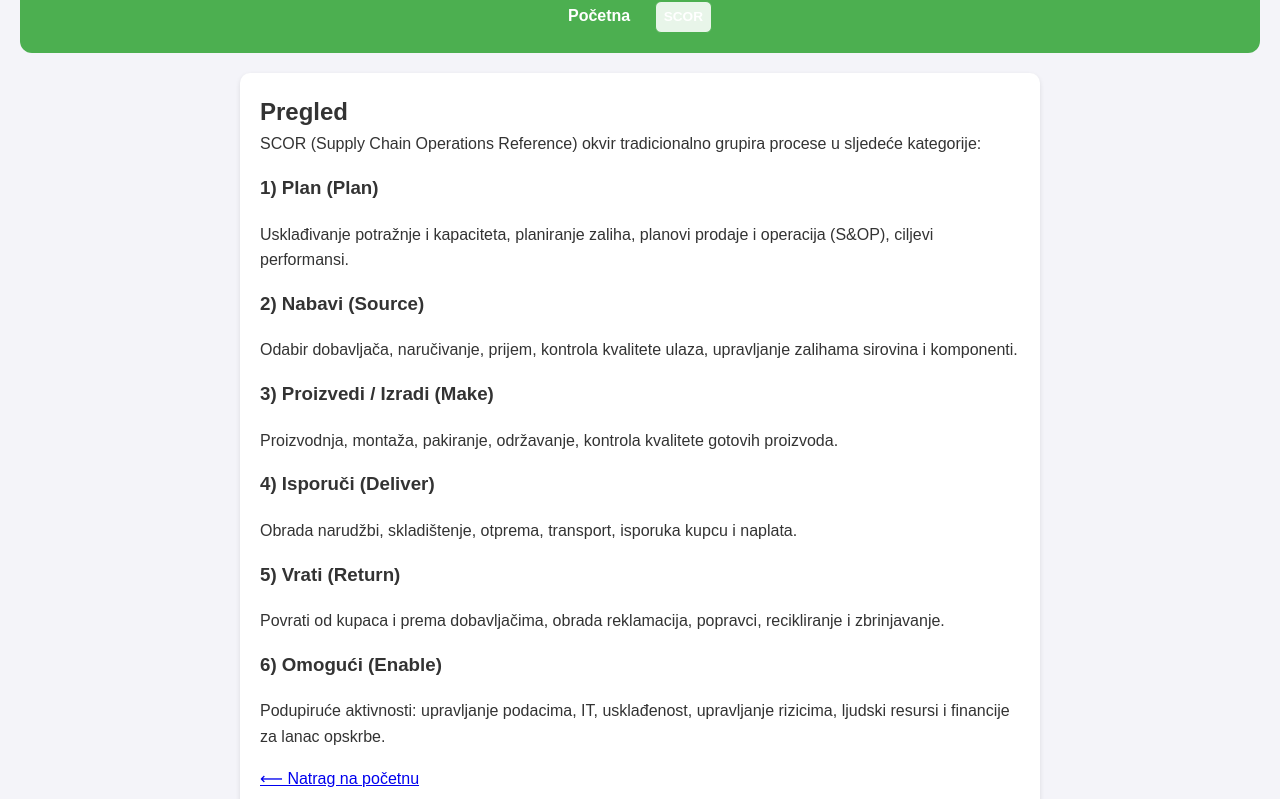
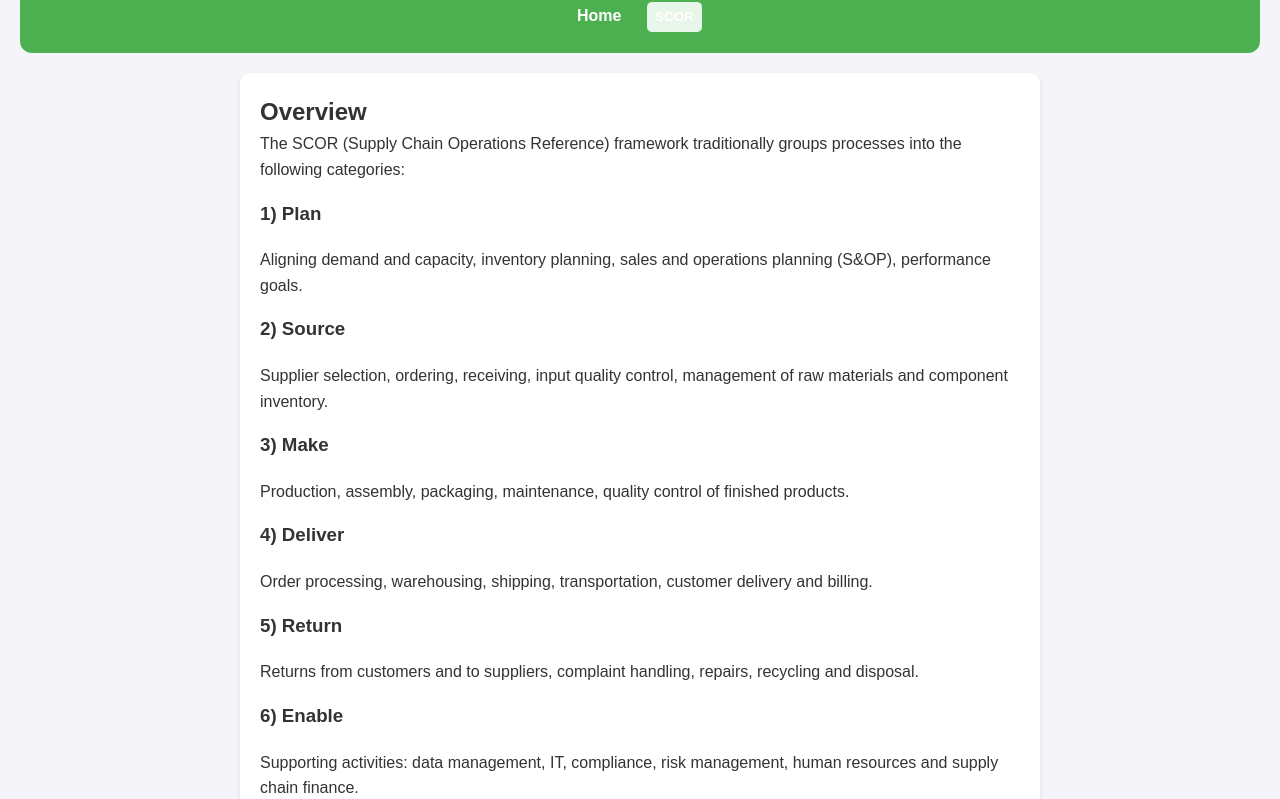
Before and after one commit to lovrocvitas2020/MyWebsiteTest1, a plain HTML site: page scor.html in a window 1280 px wide. Shown: the part 90-889 px from the top of the page. Drawn offline with Linux system fonts and the light colour scheme.

Commit message:
Update scor.html

```diff
--- a/scor.html
+++ b/scor.html
@@ -1,9 +1,9 @@
 <!DOCTYPE html>
-<html lang="hr">
+<html lang="en">
 <head>
   <meta charset="UTF-8" />
   <meta name="viewport" content="width=device-width, initial-scale=1.0" />
-  <title>SCOR procesi – sažetak</title>
+  <title>SCOR Processes – Summary</title>
   <link rel="stylesheet" href="style.css" />
   <style>
     .scor-list { max-width: 900px; margin: 0 auto; text-align: left; }
@@ -14,39 +14,39 @@
 </head>
 <body>
   <header>
-    <h1>SCOR procesi</h1>
+    <h1>SCOR Processes</h1>
     <nav>
-      <a href="index.html">Početna</a>
+      <a href="index.html">Home</a>
       <a href="scor.html" class="tag">SCOR</a>
     </nav>
   </header>
 
   <main>
     <section class="scor-list">
-      <h2>Pregled</h2>
+      <h2>Overview</h2>
       <p>
-        SCOR (Supply Chain Operations Reference) okvir tradicionalno grupira procese u sljedeće kategorije:
+        The SCOR (Supply Chain Operations Reference) framework traditionally groups processes into the following categories:
       </p>
 
-      <h3>1) Plan (Plan)</h3>
-      <p>Usklađivanje potražnje i kapaciteta, planiranje zaliha, planovi prodaje i operacija (S&OP), ciljevi performansi.</p>
+      <h3>1) Plan</h3>
+      <p>Aligning demand and capacity, inventory planning, sales and operations planning (S&OP), performance goals.</p>
 
-      <h3>2) Nabavi (Source)</h3>
-      <p>Odabir dobavljača, naručivanje, prijem, kontrola kvalitete ulaza, upravljanje zalihama sirovina i komponenti.</p>
+      <h3>2) Source</h3>
+      <p>Supplier selection, ordering, receiving, input quality control, management of raw materials and component inventory.</p>
 
-      <h3>3) Proizvedi / Izradi (Make)</h3>
-      <p>Proizvodnja, montaža, pakiranje, održavanje, kontrola kvalitete gotovih proizvoda.</p>
+      <h3>3) Make</h3>
+      <p>Production, assembly, packaging, maintenance, quality control of finished products.</p>
 
-      <h3>4) Isporuči (Deliver)</h3>
-      <p>Obrada narudžbi, skladištenje, otprema, transport, isporuka kupcu i naplata.</p>
+      <h3>4) Deliver</h3>
+      <p>Order processing, warehousing, shipping, transportation, customer delivery and billing.</p>
 
-      <h3>5) Vrati (Return)</h3>
-      <p>Povrati od kupaca i prema dobavljačima, obrada reklamacija, popravci, recikliranje i zbrinjavanje.</p>
+      <h3>5) Return</h3>
+      <p>Returns from customers and to suppliers, complaint handling, repairs, recycling and disposal.</p>
 
-      <h3>6) Omogući (Enable)</h3>
-      <p>Podupiruće aktivnosti: upravljanje podacima, IT, usklađenost, upravljanje rizicima, ljudski resursi i financije za lanac opskrbe.</p>
+      <h3>6) Enable</h3>
+      <p>Supporting activities: data management, IT, compliance, risk management, human resources and supply chain finance.</p>
 
-      <p class="back"><a href="index.html">⟵ Natrag na početnu</a></p>
+      <p class="back"><a href="index.html">⟵ Back to Home</a></p>
     </section>
   </main>
 
```
